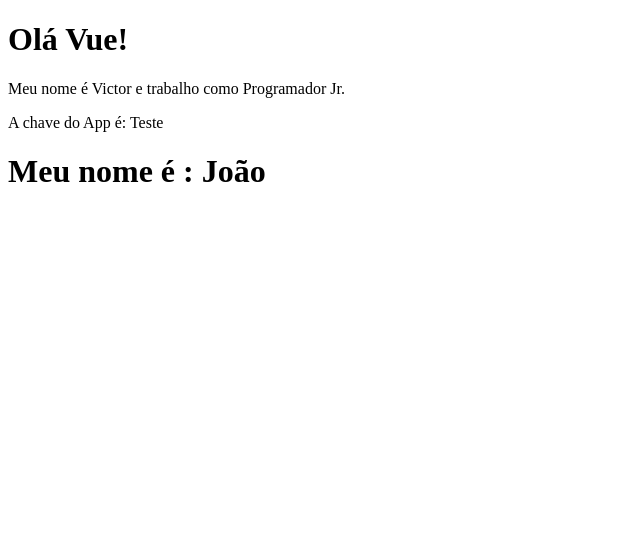
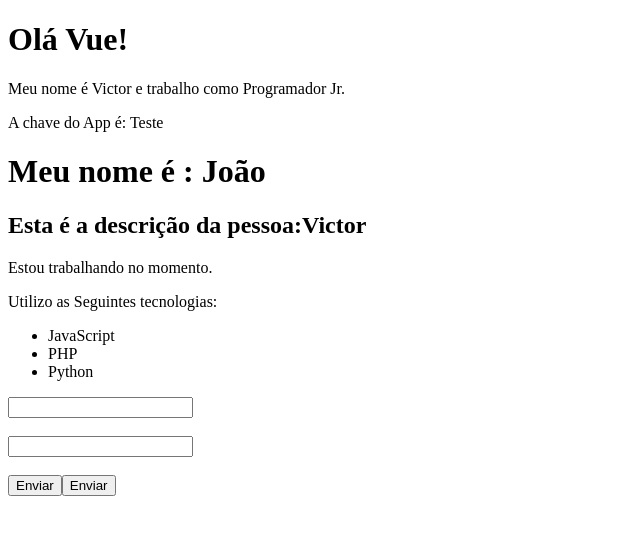
Before and after one commit to victorfreireavfs/VueJs_estudos, a Vue app in the folder 2_/: page / in a window 1280 px wide. Shown: the top 534 px of the page, without its empty margins (0-640 px from the left). Built offline with nearby package versions, Linux system fonts and the light colour scheme.

Commit message:
Hierarquia de Componentes
- criando componentes e subcomponentes interligados

- import e exporte( com nomes dos componentes )

```diff
--- a/2_/src/App.vue
+++ b/2_/src/App.vue
@@ -2,19 +2,21 @@
   <div>
     <PrimeiroComponente/>
     <LifeCycle/>
-
+    <Pessoa/>
   </div>
 </template>
 
 <script>
   import PrimeiroComponente from './components/PrimeiroComponente.vue'
   import LifeCycle from './components/LifeCycle.vue'
+  import Pessoa from './components/Pessoa.vue'
 
   export default{
     name: "App",
     components: {
       PrimeiroComponente,
-      LifeCycle
+      LifeCycle,
+      Pessoa
     }
   }
 </script>
--- /dev/null
+++ b/2_/src/components/Form.vue
@@ -0,0 +1,22 @@
+<template>
+    <form action="" method="post">
+        <InputText/> <br>
+        <InputText/> <br>
+        <Submit/>
+        <input type="submit" value="Enviar">
+    </form>
+</template>
+
+<script>
+    import InputText from './form/InputText.vue'
+    import Submit from './form/Submit.vue'
+
+    export default {
+        name: 'Form',
+        components:{
+            InputText,
+            Submit
+        }
+    }
+
+</script>
--- /dev/null
+++ b/2_/src/components/Info.vue
@@ -0,0 +1,18 @@
+<template>
+     <div>
+
+        <p>Estou trabalhando no momento.</p>
+        <p>Utilizo as Seguintes tecnologias:</p>
+        <ul>
+            <li>JavaScript</li>
+            <li>PHP</li>
+            <li>Python</li>
+        </ul>
+    </div>
+</template>
+
+<script>
+export default {
+    name: 'Info'
+}
+</script>
--- /dev/null
+++ b/2_/src/components/Pessoa.vue
@@ -0,0 +1,27 @@
+<template>
+    <div>
+        <h2>Esta é a descrição da pessoa:{{ nome }} </h2>
+        <Info/>
+        <Form/>
+
+    </div>
+</template>
+
+<script>
+import Info from './Info'
+import Form from './Form'
+
+export default {
+    name:"Pessoa",
+    components: {
+        Info,
+        Form
+    },
+    data(){
+        return{
+            nome: 'Victor'
+        }
+    }
+
+}
+</script>
--- /dev/null
+++ b/2_/src/components/form/InputText.vue
@@ -0,0 +1,12 @@
+<template>
+    <div>
+        <input type="text" name="" id="">
+    </div>
+</template>
+
+<script>
+
+    export default {
+        name: 'InputText'
+    }
+</script>
--- /dev/null
+++ b/2_/src/components/form/Submit.vue
@@ -0,0 +1,9 @@
+<template>
+    <input type="submit" value="Enviar">
+</template>
+
+<script>
+export default {
+    name: 'Submit'
+}
+</script>
```
